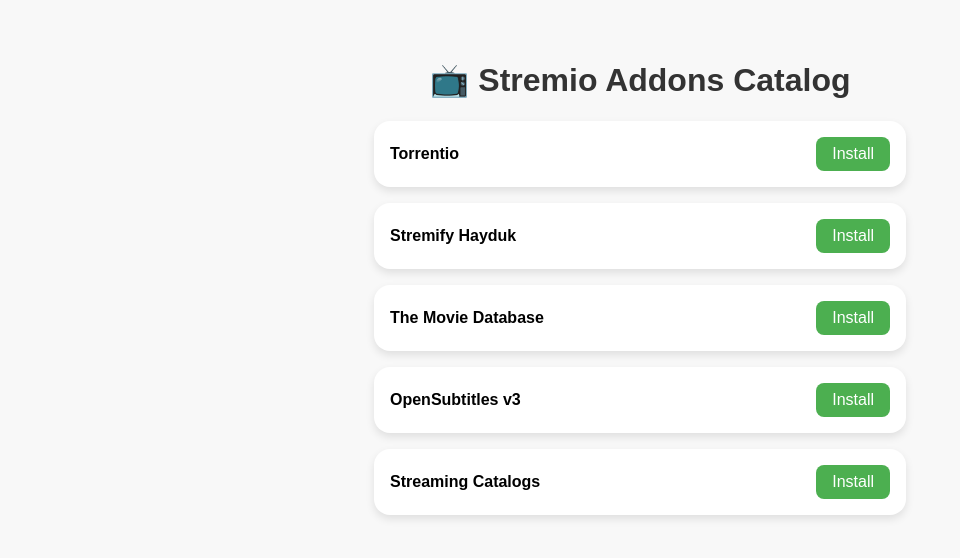
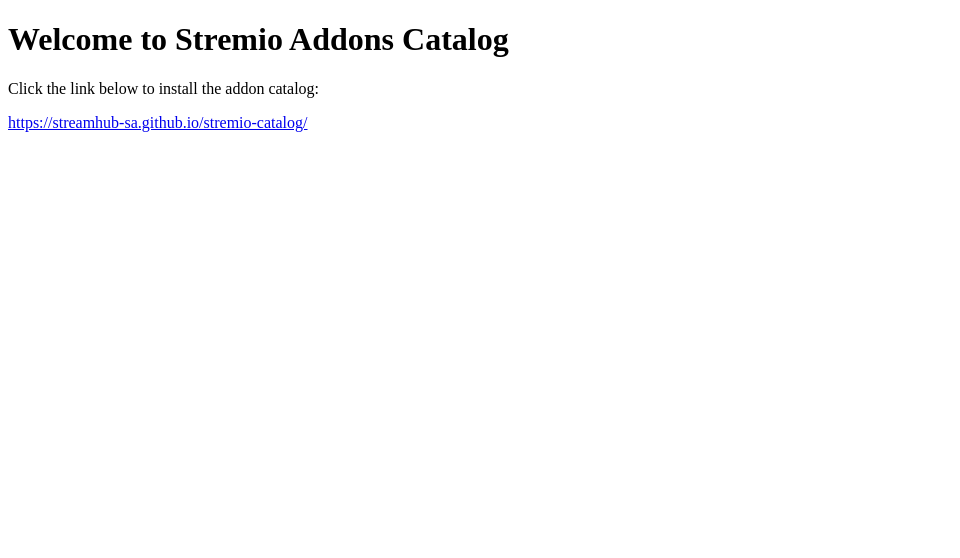
Before and after one commit to streamhub-sa/stremio-catalog, a plain HTML site: page index.html in a window 1280 px wide. Shown: the whole page, without its empty margins (0-960 px from the left). Drawn offline with Linux system fonts and the light colour scheme.

Commit message:
Update index.html with new URL

```diff
--- a/index.html
+++ b/index.html
@@ -1,69 +1,12 @@
 <!DOCTYPE html>
-<html lang="en">
+<html>
 <head>
-  <meta charset="UTF-8" />
-  <meta name="viewport" content="width=device-width, initial-scale=1.0" />
+  <meta charset="utf-8">
   <title>Stremio Addons Catalog</title>
-  <style>
-    body {
-      font-family: sans-serif;
-      background-color: #f8f8f8;
-      padding: 2rem;
-    }
-    h1 {
-      text-align: center;
-      color: #333;
-    }
-    .addon {
-      background: white;
-      border-radius: 1rem;
-      padding: 1rem;
-      margin: 1rem auto;
-      max-width: 500px;
-      box-shadow: 0 4px 8px rgba(0,0,0,0.1);
-      display: flex;
-      justify-content: space-between;
-      align-items: center;
-    }
-    .addon-name {
-      font-weight: bold;
-    }
-    .install-btn {
-      background-color: #4CAF50;
-      color: white;
-      padding: 0.5rem 1rem;
-      border: none;
-      border-radius: 0.5rem;
-      text-decoration: none;
-    }
-  </style>
 </head>
 <body>
-  <h1>📺 Stremio Addons Catalog</h1>
-
-  <div class="addon">
-    <div class="addon-name">Torrentio</div>
-    <a href="https://torrentio.strem.fun" target="_blank" class="install-btn">Install</a>
-  </div>
-
-  <div class="addon">
-    <div class="addon-name">Stremify Hayduk</div>
-    <a href="https://hayduk.strem.fun" target="_blank" class="install-btn">Install</a>
-  </div>
-
-  <div class="addon">
-    <div class="addon-name">The Movie Database</div>
-    <a href="https://v3-cinemeta.strem.io" target="_blank" class="install-btn">Install</a>
-  </div>
-
-  <div class="addon">
-    <div class="addon-name">OpenSubtitles v3</div>
-    <a href="https://opensubtitles-v3.strem.io" target="_blank" class="install-btn">Install</a>
-  </div>
-
-  <div class="addon">
-    <div class="addon-name">Streaming Catalogs</div>
-    <a href="https://catalogs.strem.io" target="_blank" class="install-btn">Install</a>
-  </div>
+  <h1>Welcome to Stremio Addons Catalog</h1>
+  <p>Click the link below to install the addon catalog:</p>
+  <a href="https://streamhub-sa.github.io/stremio-catalog/">https://streamhub-sa.github.io/stremio-catalog/</a>
 </body>
 </html>
```
